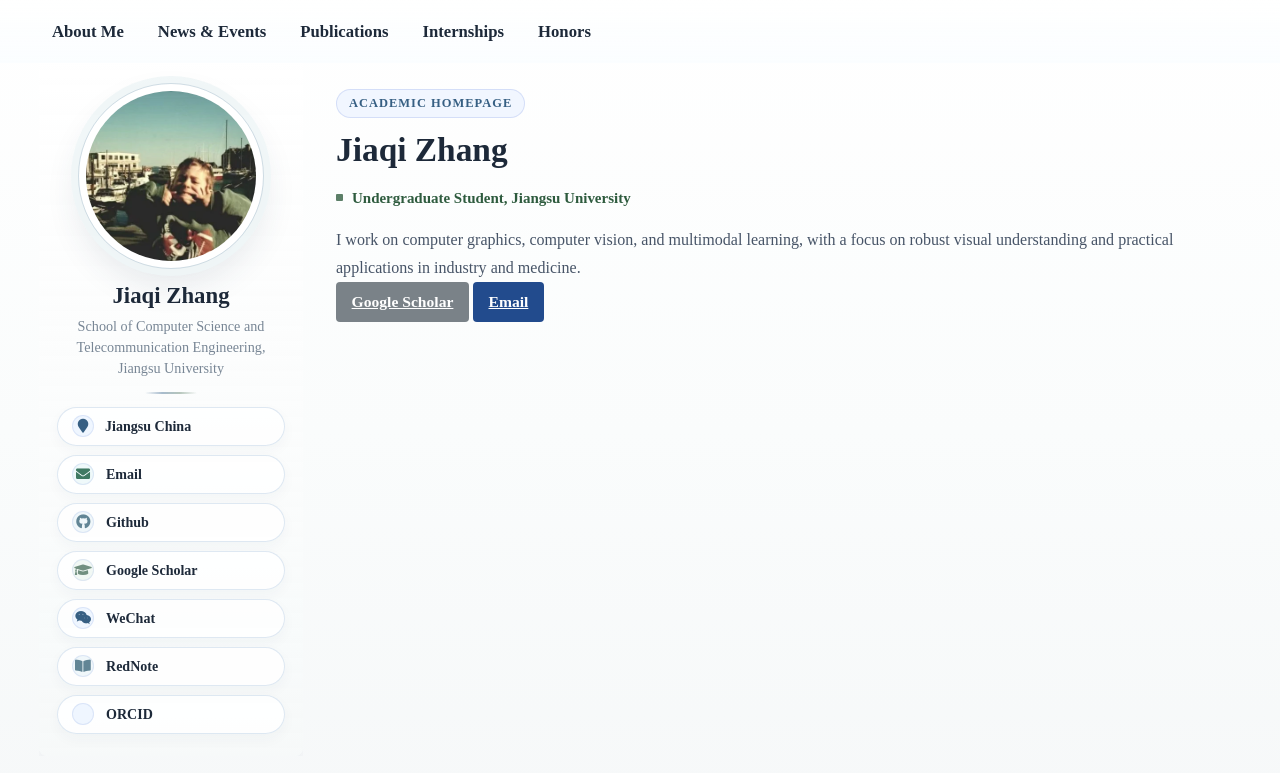
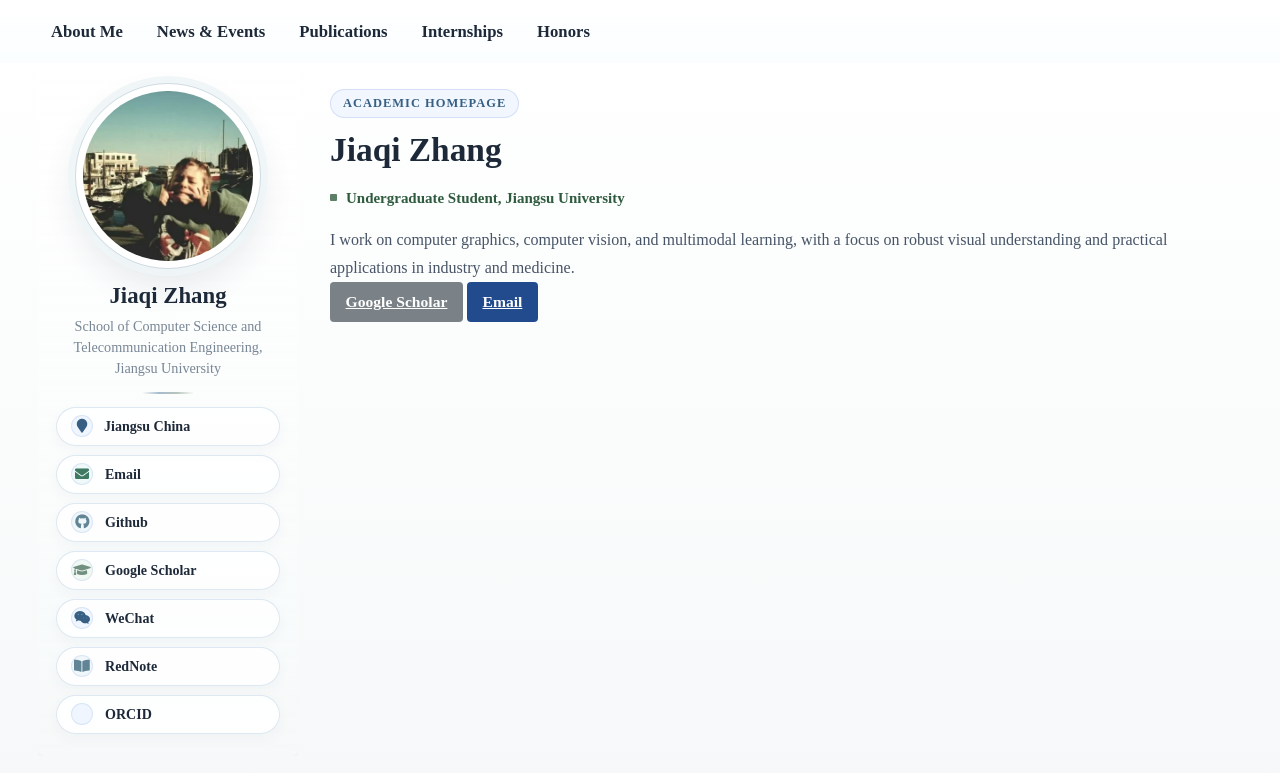
Before and after one commit to JiaqiZhang-Sengoku/JiaqiZhang-Sengoku.github.io, a Jekyll site: the page built from _pages/includes/homepage.md, in a window 1280 px wide. Shown: the top 773 px of the page. Built offline with Jekyll 4.4.1, drawn with Linux system fonts in a browser that asks for light colours; our own code applies the rules of GitHub Pages for plain Markdown files.

Commit message:
20260707

```diff
--- a/assets/css/main.scss
+++ b/assets/css/main.scss
@@ -73,10 +73,10 @@
     --accent-warm-soft: rgba(113, 144, 128, 0.11);
     --accepted-green: #2e5b3e;
     --first-author-orange: #e4572e;
-    --max-page-width: 1420px;
-    --content-width: 1050px;
-    --page-side-padding: 39px;
-    --sidebar-width: 264px;
+    --max-page-width: 1400px;
+    --content-width: 1030px;
+    --page-side-padding: 38px;
+    --sidebar-width: 260px;
     --masthead-height: 62px;
     --anchor-offset: 92px;
     --quiet-line: rgba(210, 222, 237, 0.82);
@@ -260,7 +260,7 @@ body > .masthead {
 #main {
     display: grid !important;
     grid-template-columns: var(--sidebar-width) minmax(0, 1fr);
-    gap: 33px;
+    gap: 32px;
     max-width: var(--max-page-width) !important;
     margin: 0 auto !important;
     padding: 0 var(--page-side-padding) 50px !important;
```
